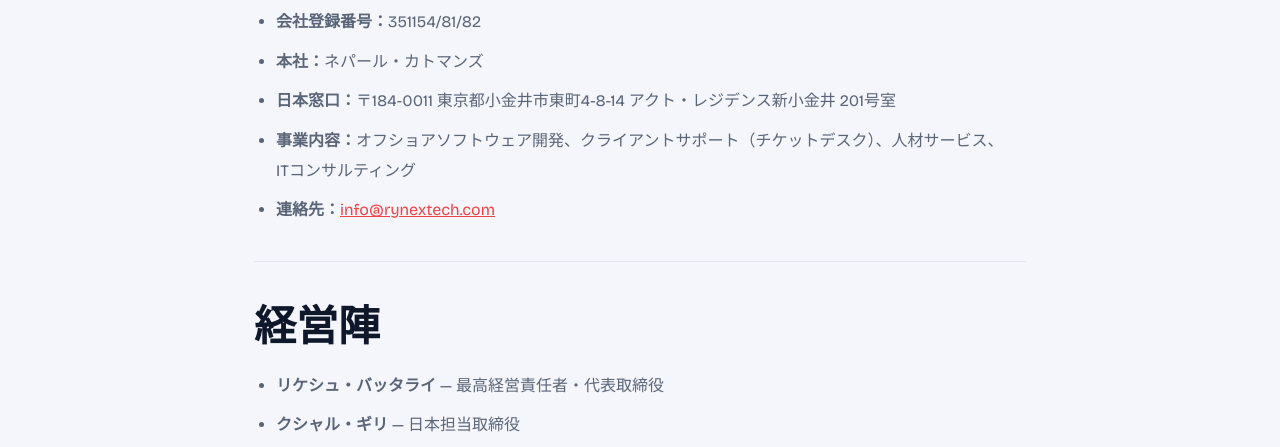
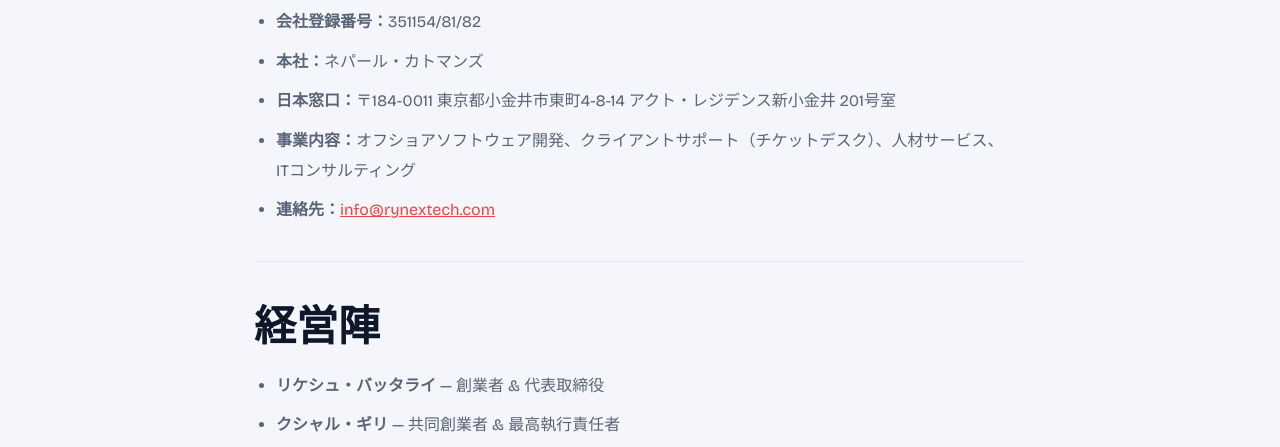
Before and after one commit to arjun33lama-sketch/rynextech, a website: page about.html in a window 1280 px wide. Shown: the part 495-942 px from the top of the page. Drawn offline with nearby package versions, Linux system fonts and the light colour scheme.

Commit message:
refactor: update leadership titles and roles
Update job titles for Rikesh Bhattarai and Kushal Giri to reflect their current roles and responsibilities accurately.

```diff
--- a/about.html
+++ b/about.html
@@ -48,8 +48,8 @@
 <section id="leadership">
 <h2 data-rx-en="Leadership" data-rx-ja="経営陣">Leadership</h2>
 <ul>
-<li data-rx-en="&lt;b&gt;Rikesh Bhattarai&lt;/b&gt; — CEO &amp;amp; Managing Director" data-rx-ja="&lt;b&gt;リケシュ・バッタライ&lt;/b&gt; — 最高経営責任者・代表取締役" data-rx-html><b>Rikesh Bhattarai</b> — CEO &amp; Managing Director</li>
-<li data-rx-en="&lt;b&gt;Kushal Giri&lt;/b&gt; — Managing Director, Japan" data-rx-ja="&lt;b&gt;クシャル・ギリ&lt;/b&gt; — 日本担当取締役" data-rx-html><b>Kushal Giri</b> — Managing Director, Japan</li>
+<li data-rx-en="&lt;b&gt;Rikesh Bhattarai&lt;/b&gt; — Founder &amp;amp; Managing Director" data-rx-ja="&lt;b&gt;リケシュ・バッタライ&lt;/b&gt; — 創業者 &amp;amp; 代表取締役" data-rx-html><b>Rikesh Bhattarai</b> — Founder &amp; Managing Director</li>
+<li data-rx-en="&lt;b&gt;Kushal Giri&lt;/b&gt; — Co Founder &amp;amp; Chief Operating Officer" data-rx-ja="&lt;b&gt;クシャル・ギリ&lt;/b&gt; — 共同創業者 &amp;amp; 最高執行責任者" data-rx-html><b>Kushal Giri</b> — Co Founder &amp; Chief Operating Officer</li>
 <li data-rx-en="&lt;b&gt;Prabesh Thapa&lt;/b&gt; — Project Manager" data-rx-ja="&lt;b&gt;プラベシュ・タパ&lt;/b&gt; — プロジェクトマネージャー" data-rx-html><b>Prabesh Thapa</b> — Project Manager</li>
 </ul>
 <p><a href="team.html" data-rx-en="Meet the team →" data-rx-ja="チーム紹介を見る →">Meet the team →</a></p>
```
Also changed, not shown: team.html (+1 -1 lines).
